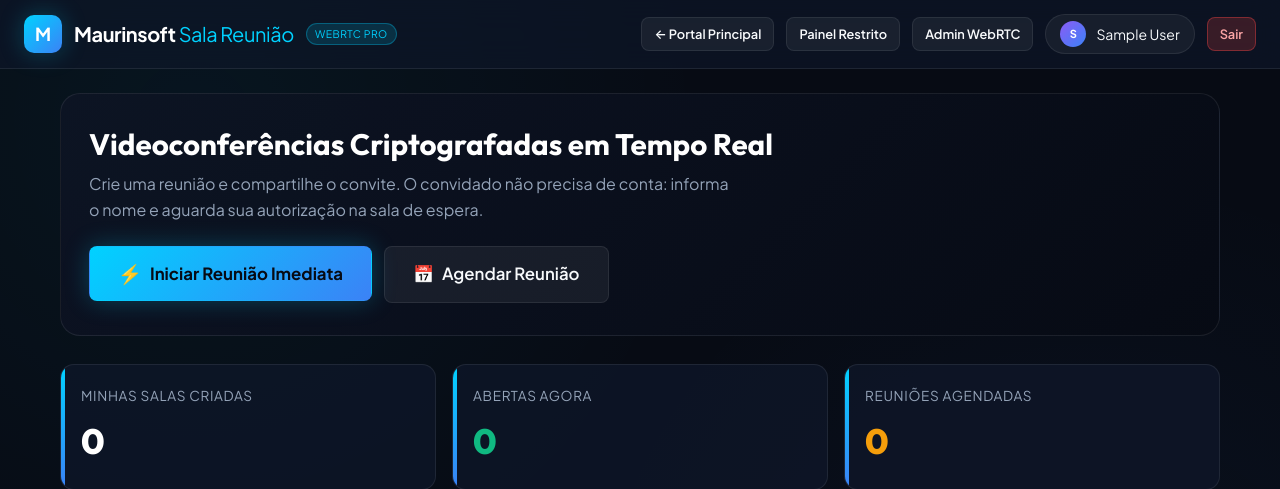
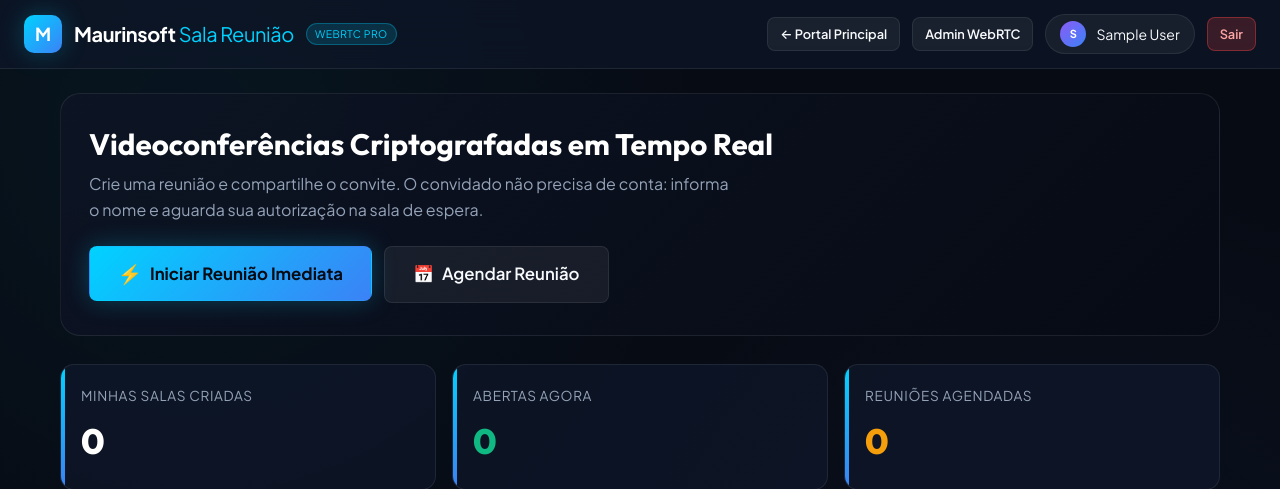
Before and after one commit to marcelomaurin/salareuniao, a PHP site: page /index.php in a window 1280 px wide. Shown: the top 489 px of the page. Run offline with PHP 8.4, Linux system fonts and the light colour scheme; the visitor is signed in with stand-in values (Sample User, id 1); data that the repository does not hold is empty.

Commit message:
fix(index): remove botao do Painel Restrito do menu principal

```diff
--- a/index.php
+++ b/index.php
@@ -221,7 +221,6 @@ try {
       <div class="sr-nav-links">
         <a href="../" class="sr-btn sr-btn-secondary sr-btn-sm">&larr; Portal Principal</a>
         <?php if (!empty($user['role']) && $user['role'] === 'admin'): ?>
-          <a href="../restrita/admin/index.php" class="sr-btn sr-btn-secondary sr-btn-sm">Painel Restrito</a>
           <a href="admin.php" class="sr-btn sr-btn-secondary sr-btn-sm">Admin WebRTC</a>
         <?php endif; ?>
         <div class="sr-user-pill">
```
